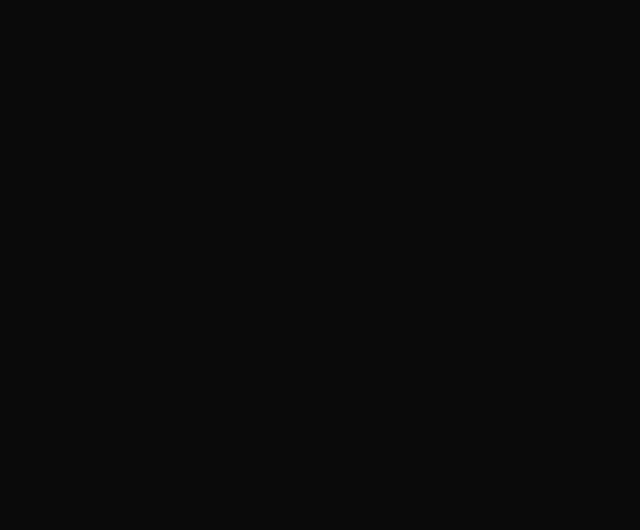
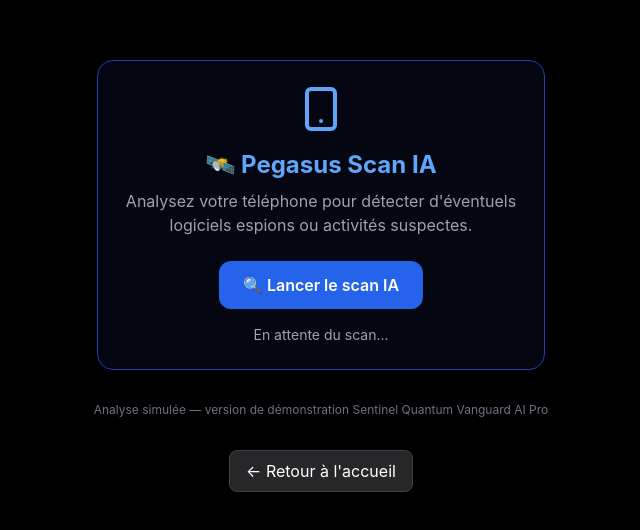
Before and after one commit to teetee971/SentinelQuantumVanguardAiPro, a React (Vite) app in the folder frontend/: page /pegasus-scan in a window 1280 px wide. Before the commit this address had no page. Shown: the part 124-654 px from the top of the page, without its empty margins (319-959 px from the left). Built offline with nearby package versions, Linux system fonts and the light colour scheme.

Commit message:
Add Pegasus Scan IA and Protection Téléphonique modules
Co-authored-by: teetee971 <95961170+teetee971@users.noreply.github.com>

```diff
--- a/frontend/package.json
+++ b/frontend/package.json
@@ -10,7 +10,9 @@
   },
   "dependencies": {
     "firebase": "^12.4.0",
+    "framer-motion": "^12.23.24",
     "leaflet": "^1.9.4",
+    "lucide-react": "^0.552.0",
     "react": "^18.3.1",
     "react-dom": "^18.3.1",
     "react-leaflet": "^4.2.1",
--- a/frontend/src/App.jsx
+++ b/frontend/src/App.jsx
@@ -35,6 +35,32 @@ export default function App() {
               Gestion et contrôle des nœuds VPN Sentinel
             </p>
           </a>
+
+          <a
+            href="/pegasus-scan"
+            className="bg-zinc-900 border border-zinc-800 hover:border-blue-500 p-8 rounded-lg transition group"
+          >
+            <div className="text-4xl mb-4">🛰️</div>
+            <h2 className="text-xl font-semibold mb-2 group-hover:text-blue-400 transition">
+              Pegasus Scan IA
+            </h2>
+            <p className="text-zinc-500 text-sm">
+              Détection d'espionnage mobile et logiciels malveillants
+            </p>
+          </a>
+
+          <a
+            href="/protection-telephone"
+            className="bg-zinc-900 border border-zinc-800 hover:border-blue-500 p-8 rounded-lg transition group"
+          >
+            <div className="text-4xl mb-4">📞</div>
+            <h2 className="text-xl font-semibold mb-2 group-hover:text-blue-400 transition">
+              Protection Téléphonique
+            </h2>
+            <p className="text-zinc-500 text-sm">
+              Sécurité des appels et détection de fraudes en temps réel
+            </p>
+          </a>
         </div>
       </div>
     </div>
--- a/frontend/src/main.jsx
+++ b/frontend/src/main.jsx
@@ -4,6 +4,8 @@ import { BrowserRouter, Routes, Route } from "react-router-dom";
 import App from "./App.jsx";
 import VpnConsole from "./pages/admin/vpn-console.jsx";
 import Diagnostic from "./pages/Diagnostic.jsx";
+import PegasusScan from "./pages/pegasus-scan.jsx";
+import ProtectionTelephone from "./pages/protection-telephone.jsx";
 import "./index.css";
 
 ReactDOM.createRoot(document.getElementById("root")).render(
@@ -12,6 +14,8 @@ ReactDOM.createRoot(document.getElementById("root")).render(
       <Route path="/" element={<App />} />
       <Route path="/admin/vpn-console" element={<VpnConsole />} />
       <Route path="/diagnostic" element={<Diagnostic />} />
+      <Route path="/pegasus-scan" element={<PegasusScan />} />
+      <Route path="/protection-telephone" element={<ProtectionTelephone />} />
     </Routes>
   </BrowserRouter>
 );
--- /dev/null
+++ b/frontend/src/pages/pegasus-scan.jsx
@@ -0,0 +1,88 @@
+import React, { useState, useEffect } from "react";
+import { motion } from "framer-motion";
+import { ShieldAlert, Smartphone, Activity } from "lucide-react";
+
+export default function PegasusScan() {
+  const [progress, setProgress] = useState(0);
+  const [status, setStatus] = useState("En attente du scan...");
+  const [result, setResult] = useState(null);
+  const [scanning, setScanning] = useState(false);
+
+  const startScan = () => {
+    setScanning(true);
+    setProgress(0);
+    setStatus("Analyse IA en cours...");
+    const interval = setInterval(() => {
+      setProgress((p) => {
+        if (p >= 100) {
+          clearInterval(interval);
+          setScanning(false);
+          const randomResult = Math.random() > 0.85 ? "Risque détecté ⚠️" : "Appareil sécurisé ✅";
+          setResult(randomResult);
+          setStatus("Analyse terminée.");
+          return 100;
+        }
+        return p + 2;
+      });
+    }, 100);
+  };
+
+  return (
+    <section className="min-h-screen bg-black text-white flex flex-col items-center justify-center p-6">
+      <div className="max-w-md w-full text-center border border-blue-800 bg-blue-950/20 rounded-2xl p-6 shadow-lg">
+        <Smartphone className="w-12 h-12 text-blue-400 mx-auto mb-4" />
+        <h1 className="text-2xl font-bold text-blue-400 mb-2">🛰️ Pegasus Scan IA</h1>
+        <p className="text-gray-400 mb-6">
+          Analysez votre téléphone pour détecter d'éventuels logiciels espions ou activités suspectes.
+        </p>
+
+        {!scanning && (
+          <button
+            onClick={startScan}
+            className="bg-blue-600 hover:bg-blue-700 px-6 py-3 rounded-xl text-white font-semibold transition-all"
+          >
+            🔍 Lancer le scan IA
+          </button>
+        )}
+
+        {scanning && (
+          <div className="w-full bg-gray-800 rounded-full h-3 mt-4 overflow-hidden">
+            <motion.div
+              className="h-full bg-blue-500"
+              initial={{ width: 0 }}
+              animate={{ width: `${progress}%` }}
+              transition={{ duration: 0.2 }}
+            />
+          </div>
+        )}
+
+        <p className="text-sm text-gray-400 mt-4">{status}</p>
+        {result && (
+          <motion.div
+            className="mt-6 p-4 rounded-xl border border-blue-800 bg-blue-950/30"
+            initial={{ opacity: 0, y: 20 }}
+            animate={{ opacity: 1, y: 0 }}
+            transition={{ duration: 0.6 }}
+          >
+            <Activity className="w-6 h-6 text-blue-400 mx-auto mb-2" />
+            <p className="text-lg font-semibold">{result}</p>
+          </motion.div>
+        )}
+      </div>
+
+      <p className="text-gray-500 text-xs mt-8">
+        Analyse simulée — version de démonstration Sentinel Quantum Vanguard AI Pro
+      </p>
+
+      {/* Navigation */}
+      <div className="mt-8 flex gap-4">
+        <a
+          href="/"
+          className="px-4 py-2 bg-zinc-800 hover:bg-zinc-700 border border-zinc-700 rounded-lg transition"
+        >
+          ← Retour à l'accueil
+        </a>
+      </div>
+    </section>
+  );
+}
--- /dev/null
+++ b/frontend/src/pages/protection-telephone.jsx
@@ -0,0 +1,75 @@
+import React, { useState } from "react";
+import { PhoneCall, ShieldCheck, AlertTriangle } from "lucide-react";
+import { motion } from "framer-motion";
+
+export default function ProtectionTelephone() {
+  const [status, setStatus] = useState("Prêt à surveiller vos appels.");
+  const [alerts, setAlerts] = useState([]);
+
+  const simulateCall = () => {
+    const fakeCall = Math.random() > 0.7;
+    if (fakeCall) {
+      setAlerts((prev) => [
+        ...prev,
+        {
+          id: Date.now(),
+          type: "Appel suspect détecté",
+          number: "+33 6 75 23 98 41",
+          level: "Fraude probable",
+        },
+      ]);
+      setStatus("⚠️ Alerte IA : appel frauduleux bloqué.");
+    } else {
+      setStatus("✅ Aucun appel suspect détecté.");
+    }
+  };
+
+  return (
+    <section className="min-h-screen bg-black text-white flex flex-col items-center justify-center p-6">
+      <div className="max-w-md w-full text-center border border-blue-800 bg-blue-950/20 rounded-2xl p-6 shadow-lg">
+        <PhoneCall className="w-12 h-12 text-blue-400 mx-auto mb-4" />
+        <h1 className="text-2xl font-bold text-blue-400 mb-2">📞 Protection Téléphonique Sentinel</h1>
+        <p className="text-gray-400 mb-6">
+          Détection IA des appels suspects, fraudes et usurpations d'identité en temps réel.
+        </p>
+
+        <button
+          onClick={simulateCall}
+          className="bg-blue-600 hover:bg-blue-700 px-6 py-3 rounded-xl text-white font-semibold transition-all"
+        >
+          📲 Lancer la surveillance IA
+        </button>
+
+        <p className="text-sm text-gray-400 mt-4">{status}</p>
+
+        <div className="mt-6 text-left space-y-3">
+          {alerts.map((a) => (
+            <motion.div
+              key={a.id}
+              className="border border-red-600 bg-red-900/20 p-3 rounded-xl"
+              initial={{ opacity: 0, y: 10 }}
+              animate={{ opacity: 1, y: 0 }}
+            >
+              <AlertTriangle className="inline w-4 h-4 text-red-400 mr-2" />
+              <strong>{a.type}</strong> — {a.number} ({a.level})
+            </motion.div>
+          ))}
+        </div>
+      </div>
+
+      <p className="text-gray-500 text-xs mt-8">
+        Simulation IA — Module téléphonique Sentinel Quantum Vanguard AI Pro
+      </p>
+
+      {/* Navigation */}
+      <div className="mt-8 flex gap-4">
+        <a
+          href="/"
+          className="px-4 py-2 bg-zinc-800 hover:bg-zinc-700 border border-zinc-700 rounded-lg transition"
+        >
+          ← Retour à l'accueil
+        </a>
+      </div>
+    </section>
+  );
+}
```
Also changed, not shown: 1 other file (tests, documents, lock files or other folders).
